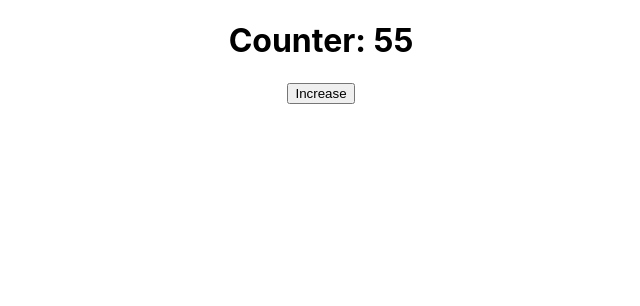
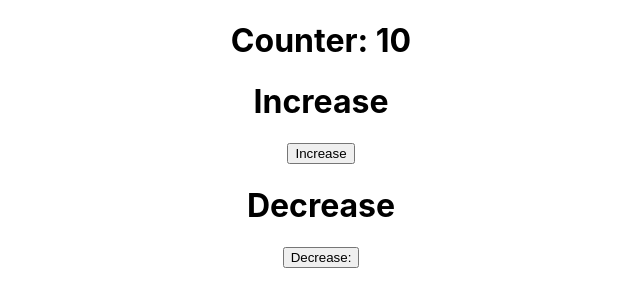
Before and after one commit to bappyahashan1810/react-second-project, a React (Create React App) app: page / in a window 1280 px wide. Shown: the top 306 px of the page, without its empty margins (319-959 px from the left). Built offline with nearby package versions, Linux system fonts and the light colour scheme.

Commit message:
adding decrease section

```diff
--- a/src/App.js
+++ b/src/App.js
@@ -38,15 +38,16 @@ function App() {
 
 
 function Counter() {
-  const [count, setCount] = useState(55);
-  const increaseCount = () => {
-    const newCount = count + 1;
-    setCount(newCount);
-  }
+  const [count, setCount] = useState(10);
+  const increaseCount = () => setCount(count + 1);
+  const decreaseCount = () => setCount(count - 1);
   return (
     <div>
       <h1>Counter: {count} </h1>
+      <h1>Increase</h1>
       <button onClick={increaseCount}>Increase</button>
+      <h1>Decrease</h1>
+      <button onClick={decreaseCount}>Decrease:</button>
     </div>
 
 
```
